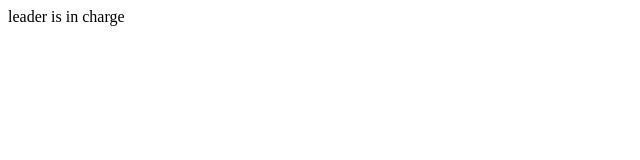
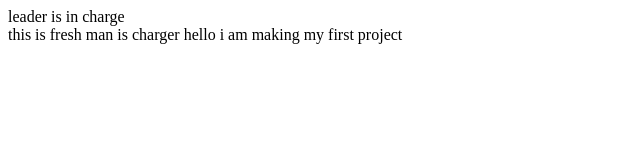
Before and after one commit to leebongkyu/company-project, a plain HTML site: page index.html in a window 1280 px wide. Shown: the whole page, without its empty margins (0-640 px from the left). Drawn offline with Linux system fonts and the light colour scheme.

Commit message:
freshman first fresh

```diff
--- a/index.html
+++ b/index.html
@@ -10,7 +10,11 @@
     <nav>
         leader is in charge
     </nav>
-    <main></main>
+    <main>
+        this is fresh man is charger
+        hello
+        i am making my first project
+    </main>
     <footer></footer>
   </body>
 </html>
```
